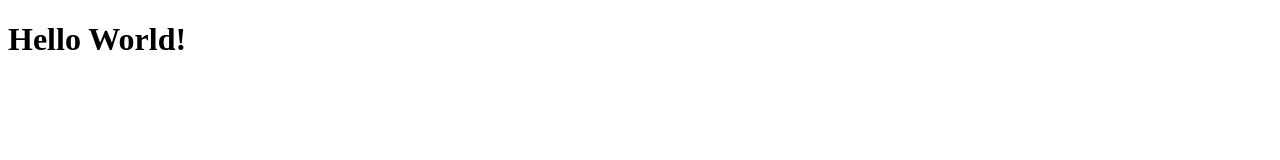
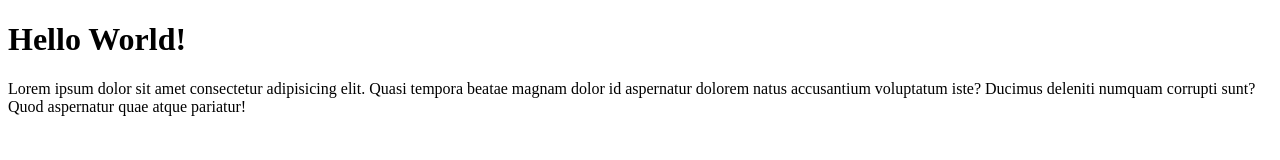
Before and after one commit to mridhosaputraad/kdh-git-test, a plain HTML site: page index.html in a window 1280 px wide. Drawn offline with Linux system fonts and the light colour scheme.

Commit message:
menambahkan paragraf

```diff
--- a/index.html
+++ b/index.html
@@ -8,5 +8,6 @@
 </head>
 <body>
     <h1>Hello World!</h1>
+    <p>Lorem ipsum dolor sit amet consectetur adipisicing elit. Quasi tempora beatae magnam dolor id aspernatur dolorem natus accusantium voluptatum iste? Ducimus deleniti numquam corrupti sunt? Quod aspernatur quae atque pariatur!</p>
 </body>
 </html>
```
